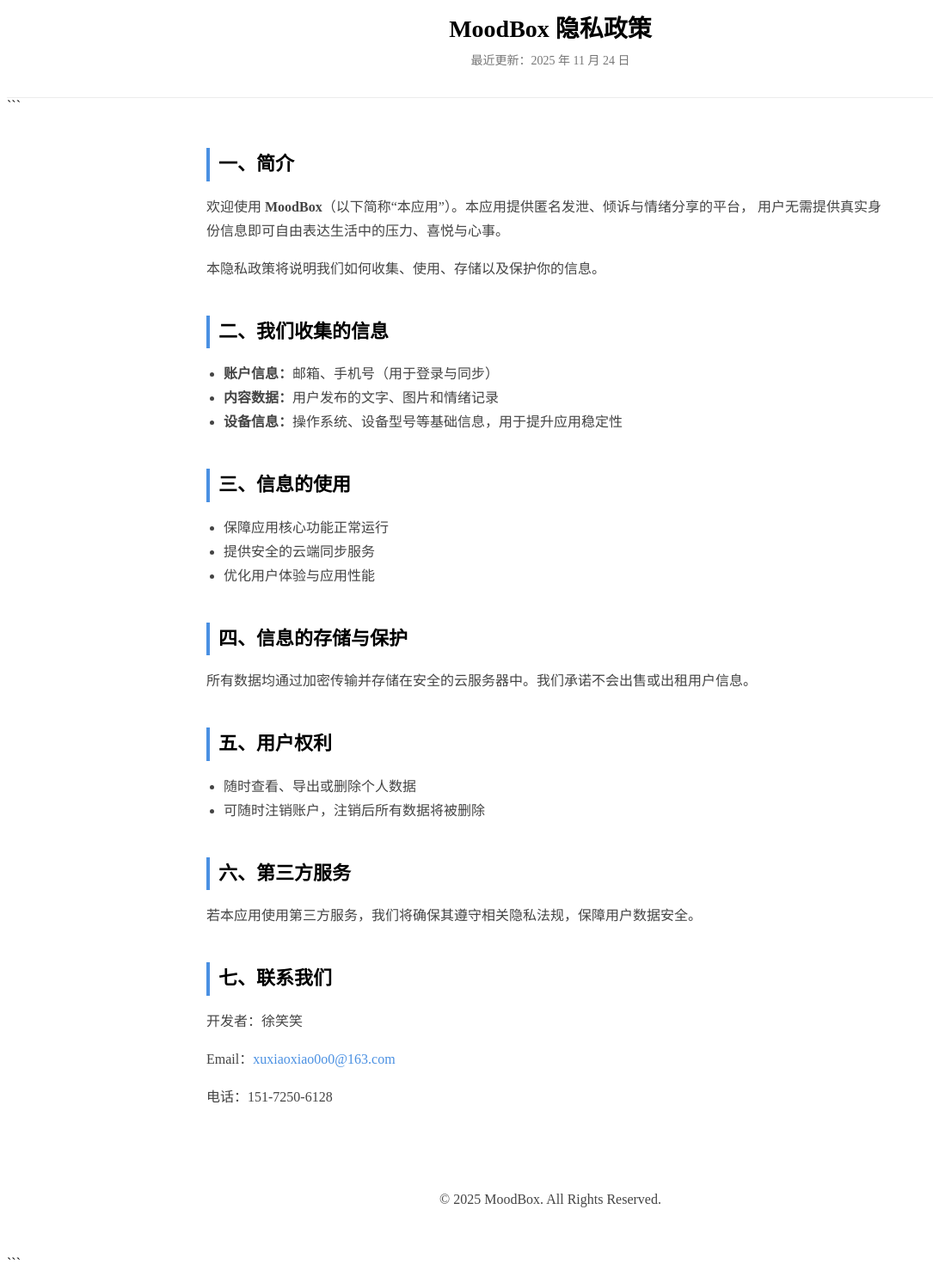
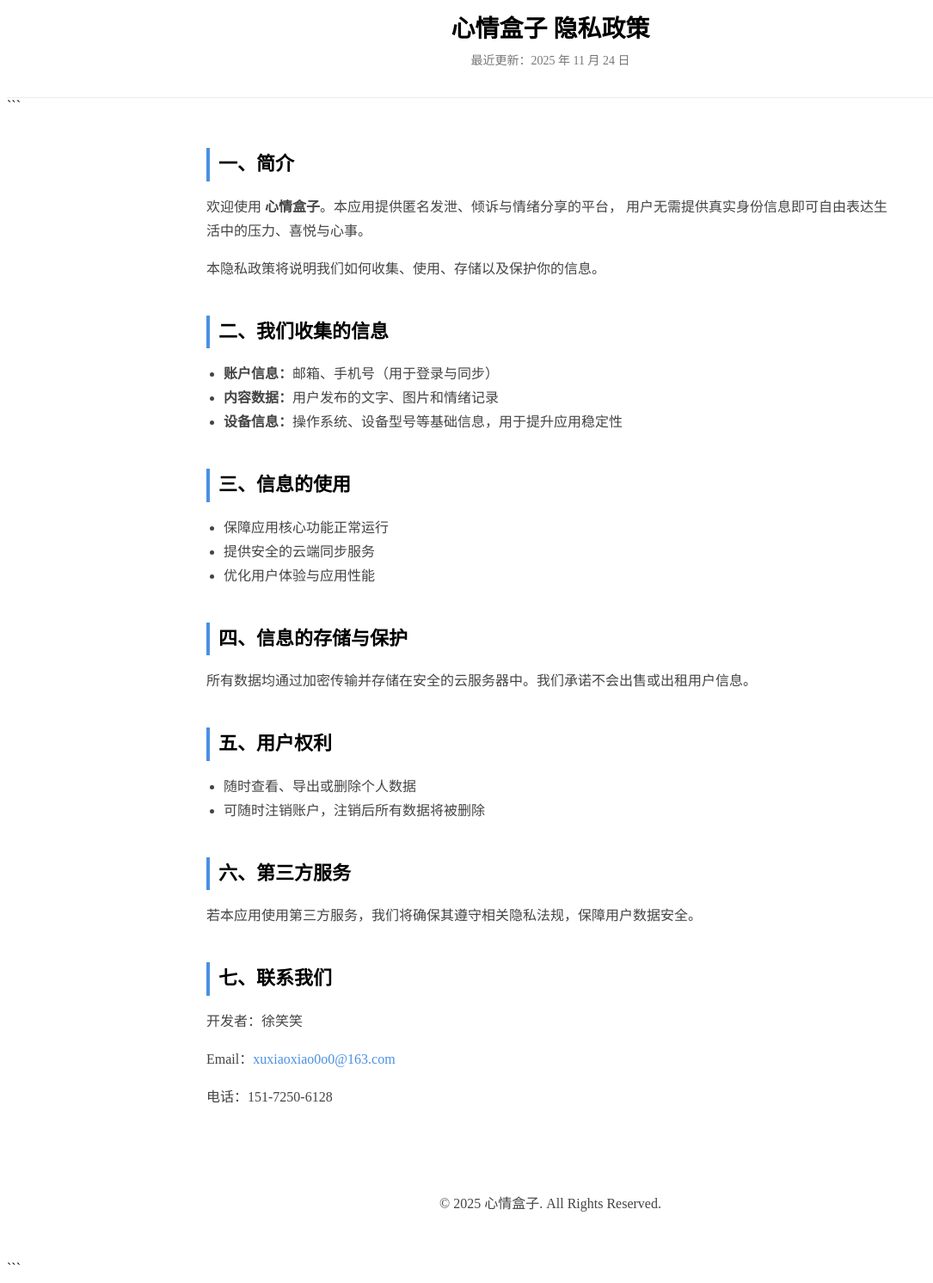
Before and after one commit to 16220949/moodbox-privacy, a plain HTML site: page index.html in a window 1280 px wide. Shown: the part 149-1641 px from the top of the page at 86% size, without its empty margins (0-1085 px from the left). Drawn offline with Linux system fonts and the light colour scheme.

Commit message:
改成中文名字

````diff
--- a/index.html
+++ b/index.html
@@ -4,8 +4,8 @@
 <head>
     <meta charset="UTF-8">
     <meta name="viewport" content="width=device-width, initial-scale=1.0">
-    <title>MoodBox 隐私政策</title>
-    <meta name="description" content="MoodBox 隐私政策 - 保护用户隐私，确保数据安全，提供匿名情绪宣泄与分享平台。">
+    <title>心情盒子 隐私政策</title>
+    <meta name="description" content="心情盒子 隐私政策 - 保护用户隐私，确保数据安全，提供匿名情绪宣泄与分享平台。">
     <style>
         @import url('https://fonts.googleapis.com/css2?family=Noto+Sans+SC:wght@300;400;500;700&display=swap');
 
@@ -89,8 +89,8 @@
 </head>
 <body>
     <header>
-        <img src="logo.png" alt="MoodBox Logo">
-        <h1>MoodBox 隐私政策</h1>
+        <img src="logo.png" alt="心情盒子 Logo">
+        <h1>心情盒子 隐私政策</h1>
         <p class="update-time">最近更新：2025 年 11 月 24 日</p>
     </header>
 
@@ -99,7 +99,7 @@
     <section>
         <h2>一、简介</h2>
         <p>
-            欢迎使用 <strong>MoodBox</strong>（以下简称“本应用”）。本应用提供匿名发泄、倾诉与情绪分享的平台，
+            欢迎使用 <strong>心情盒子</strong>。本应用提供匿名发泄、倾诉与情绪分享的平台，
             用户无需提供真实身份信息即可自由表达生活中的压力、喜悦与心事。
         </p>
         <p>
@@ -156,7 +156,7 @@
 </main>
 
 <footer>
-    <p>© 2025 MoodBox. All Rights Reserved.</p>
+    <p>© 2025 心情盒子. All Rights Reserved.</p>
 </footer>
 ```
 
````
